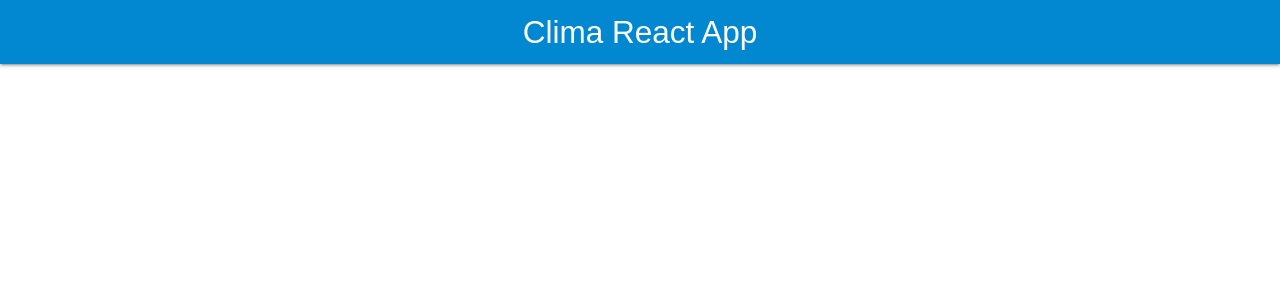
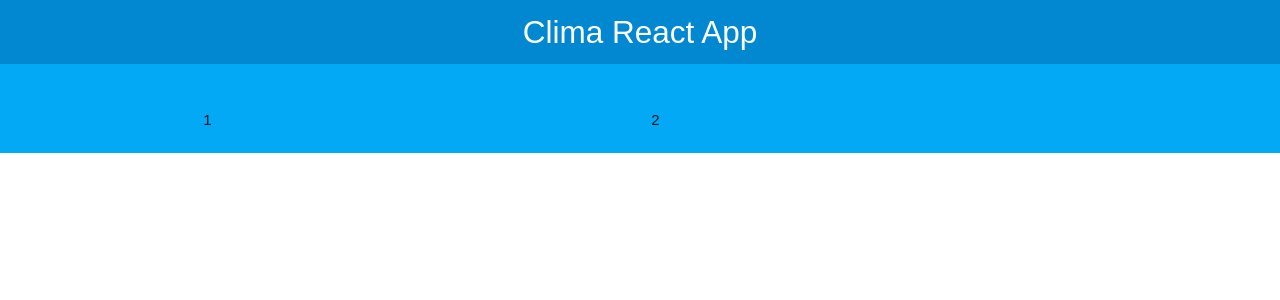
Before and after one commit to pipe473/Web-Clima-con-React, a React (Create React App) app: page / in a window 1280 px wide. Shown: the top 300 px of the page. Built offline with nearby package versions, Linux system fonts and the light colour scheme.

Commit message:
Primeros pasos creando el formulario y dandole estilos con materialize

```diff
--- a/src/App.js
+++ b/src/App.js
@@ -7,6 +7,19 @@
       <Header
         titulo='Clima React App'
       />
+
+      <div className="contenedor-form">
+        <div className="container">
+          <div className="row">
+            <div className="col m6 s12">
+                1
+            </div>
+            <div className="col m6 s12">
+                2
+            </div>
+          </div>
+        </div>
+      </div>
     </Fragment>
   );
 }
```
